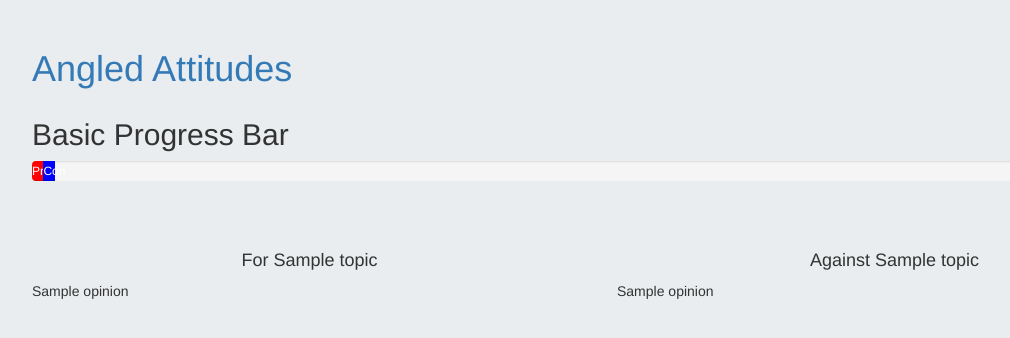
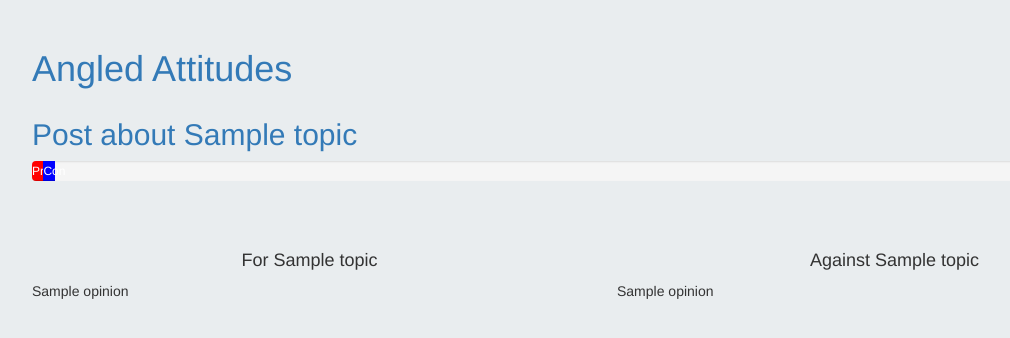
Before and after one commit to Dual-Action-Pump/angularsite, a Django app: template chooseASide/templates/chooseASide/topic.html in a window 1280 px wide. Shown: the top 338 px of the page, without its empty margins (38-1048 px from the left). Run offline with Django 3.2, Linux system fonts and the light colour scheme; the template is opened without the code that fills it: most values are stand-ins (such as "Sample title", 1, 10 or a date in 2020); some libraries are stand-ins or nearby versions.

```diff
--- a/chooseASide/templates/chooseASide/topic.html
+++ b/chooseASide/templates/chooseASide/topic.html
@@ -3,7 +3,7 @@
 {%block content%}
 <div class="row">
   <div class="col-sm-12">
-  <h2>Basic Progress Bar</h2>
+    <h2><a href="{% url 'sides:create_angle'  topic=topic.slug %}">Post about {{topic.title}}</a></h2>
     <div class="progress">
       <div class="progress-bar" role="progressbar" aria-valuenow="10" aria-valuemin="0" aria-valuemax="100" style="width:{{pro_percent}}%;background-color:red;">
         Pro
--- a/chooseASide/templates/chooseASide/topic_list.html
+++ b/chooseASide/templates/chooseASide/topic_list.html
@@ -21,7 +21,7 @@
                   </div>
                 <p class="card-text">{{topic.description}}</p>
                 <a class="card-link" href="{% url 'sides:topic'  topic=topic.slug %}">View Topic</a>
-                <a class="card-link" href="{% url 'sides:create_angle'  topic=topic.slug %}">Share your thought</a>
+                <a class="card-link pull-right" href="{% url 'sides:create_angle'  topic=topic.slug %}">Share your thought</a>
 
             </div>
         </div>
```
